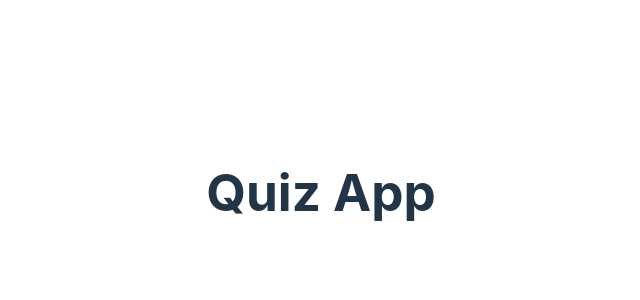
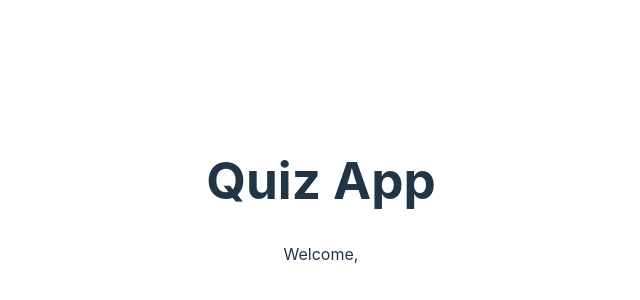
Before and after one commit to saraswathi22-mac/quiz-app, a React (Vite) app: page /quiz in a window 1280 px wide. Before the commit this address had no page. Shown: the part 208-508 px from the top of the page, without its empty margins (319-959 px from the left). Built offline with nearby package versions, Linux system fonts and the light colour scheme.

Commit message:
Created Quiz component

```diff
--- a/src/App.jsx
+++ b/src/App.jsx
@@ -2,6 +2,7 @@ import "./App.css";
 import { useState } from "react";
 import { Route, BrowserRouter as Router, Routes } from "react-router-dom";
 import Home from "./components/Home/Home";
+import Quiz from "./components/Quiz/Quiz";
 import Header from "./components/Header/Header";
 import { useFetchQuestions } from "./hooks/useFetchQuestions";
 
@@ -21,6 +22,7 @@ function App() {
             />
           }
         />
+        <Route path="/quiz" element={<Quiz name={name} />} />
       </Routes>
     </Router>
   );
--- /dev/null
+++ b/src/components/Quiz/Quiz.jsx
@@ -0,0 +1,11 @@
+import React from 'react'
+
+const Quiz = ({name}) => {
+  return (
+    <div>
+        <span>Welcome, {name}</span>
+    </div>
+  )
+}
+
+export default Quiz
```
